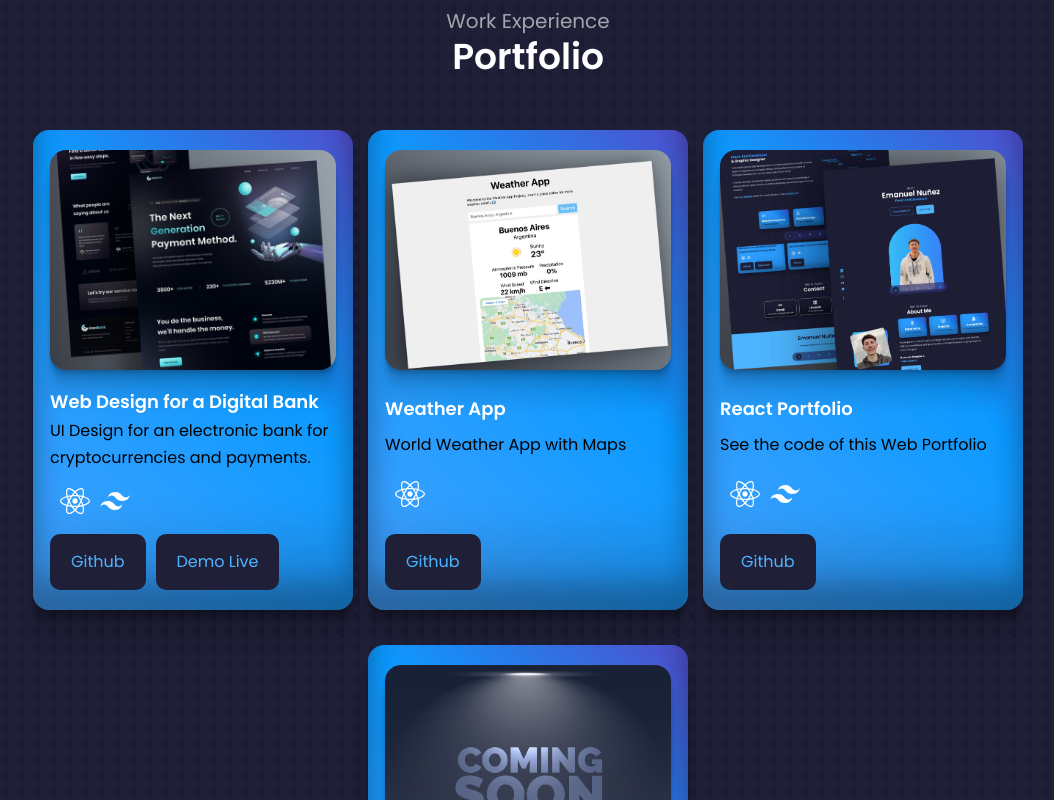
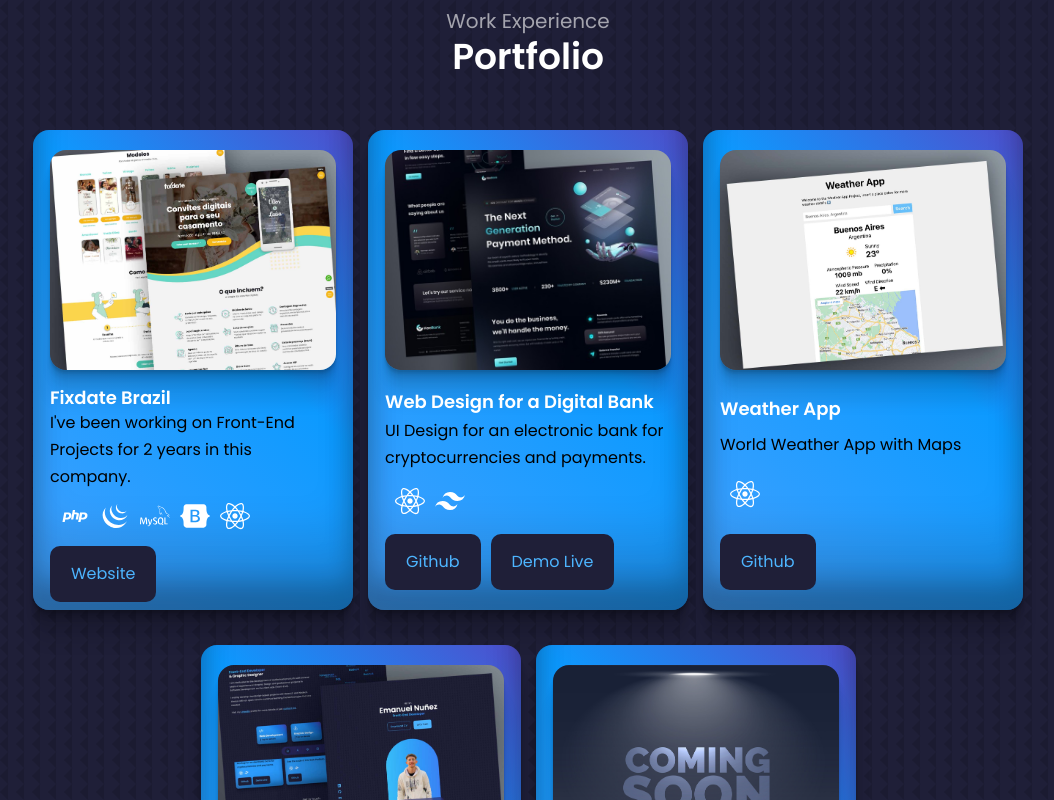
Before and after one commit to emaadev/react-portfolio, a React (Vite) app: page / in a window 1280 px wide. Shown: the part 960-1760 px from the top of the page, without its empty margins (112-1166 px from the left). Built offline with nearby package versions, Linux system fonts and the light colour scheme.

Commit message:
adding projects

```diff
--- a/src/components/About.jsx
+++ b/src/components/About.jsx
@@ -1,6 +1,6 @@
 import styles from "../style";
 import AboutMe from "../assets/about-me.jpg";
-import Button from "./Button";
+// import Button from "./Button";
 import { motion } from "framer-motion";
 import AnimatedCards from "./AnimatedCards";
 
@@ -58,11 +58,11 @@ const About = () => (
           <span className="text-primary font-semibold">I can create it.</span>
         </p>
 
-        <Button
+        {/* <Button
           type={""}
           content={"Contact Me!"}
           href={"mailto:emanuel.nu02@gmail.com"}
-        />
+        /> */}
       </article>
     </div>
   </section>
--- a/src/components/ProjectCards.jsx
+++ b/src/components/ProjectCards.jsx
@@ -25,7 +25,7 @@ const ProjectCards = () => (
           />
         </motion.div>
         <h5 className={`${styles.heading5}`}>{Item.title}</h5>
-        <p className={`${styles.paragraph} leading-[20px]`}>
+        <p className={`${styles.paragraph} leading-[21px]`}>
           {Item.description}
         </p>
         <div
--- a/src/constants/index.js
+++ b/src/constants/index.js
@@ -10,6 +10,10 @@ import { BiMessageSquareDetail } from "react-icons/bi";
 import { GiAchievement } from "react-icons/gi";
 import { AiOutlineFundProjectionScreen } from "react-icons/ai";
 import { BsFillPersonCheckFill } from "react-icons/bs";
+import { BiLogoPhp } from "react-icons/bi";
+import { FaBootstrap } from "react-icons/fa";
+import { BiLogoJquery } from "react-icons/bi";
+import { SiMysql } from "react-icons/si";
 
 import { FaReact } from "react-icons/fa";
 import { SiTailwindcss } from "react-icons/si";
@@ -19,6 +23,7 @@ import hooBank from "../assets/hoobank.png";
 import comingSoon from "../assets/coming-soon.jpg";
 import portfolio from "../assets/portfolio.jpg";
 import weatherApp from "../assets/weatherapp.jpg";
+import fixdate from "../assets/fixdate.jpg";
 import graphicDesign from "../assets/graphic-design.png";
 import webDevelopment from "../assets/web-development.png";
 import softSkills from "../assets/soft-skills.png";
@@ -57,9 +62,9 @@ export const navIcons = [
     iconType: AiOutlineHome,
   },
   {
-    id: "about",
-    href: "#about",
-    iconType: AiOutlineUser,
+    id: "portfolio",
+    href: "#portfolio",
+    iconType: BiBook,
   },
   {
     id: "skills",
@@ -67,9 +72,9 @@ export const navIcons = [
     iconType: RiServiceLine,
   },
   {
-    id: "portfolio",
-    href: "#portfolio",
-    iconType: BiBook,
+    id: "about",
+    href: "#about",
+    iconType: AiOutlineUser,
   },
   {
     id: "contact",
@@ -207,6 +212,51 @@ export const contact = [
 
 export const projectCards = [
   {
+    id: "fixdate",
+    title: "Fixdate Brazil",
+    description:
+      "I've been working on Front-End Projects for 2 years in this company.",
+    img: fixdate,
+    links: [
+      {
+        id: "github",
+        content: "Website",
+        state: true,
+        href: "https://fixdate.io/br",
+        btnType: "alternativeBtn",
+      },
+      {
+        id: "demolive",
+        content: "Demo Live",
+        state: false,
+        href: "https://emaadev.github.io/hoobank/",
+        btnType: "variantBtn",
+      },
+    ],
+    iconTechnologies: [
+      {
+        id: "php",
+        IconType: BiLogoPhp,
+      },
+      {
+        id: "jquery",
+        IconType: BiLogoJquery,
+      },
+      {
+        id: "mysql",
+        IconType: SiMysql,
+      },
+      {
+        id: "bootstrap",
+        IconType: FaBootstrap,
+      },
+      {
+        id: "react",
+        IconType: FaReact,
+      },
+    ],
+  },
+  {
     id: "hoobank",
     title: "Web Design for a Digital Bank",
     description:
```
Also changed, not shown: src/assets/fixdate.jpg (added).
